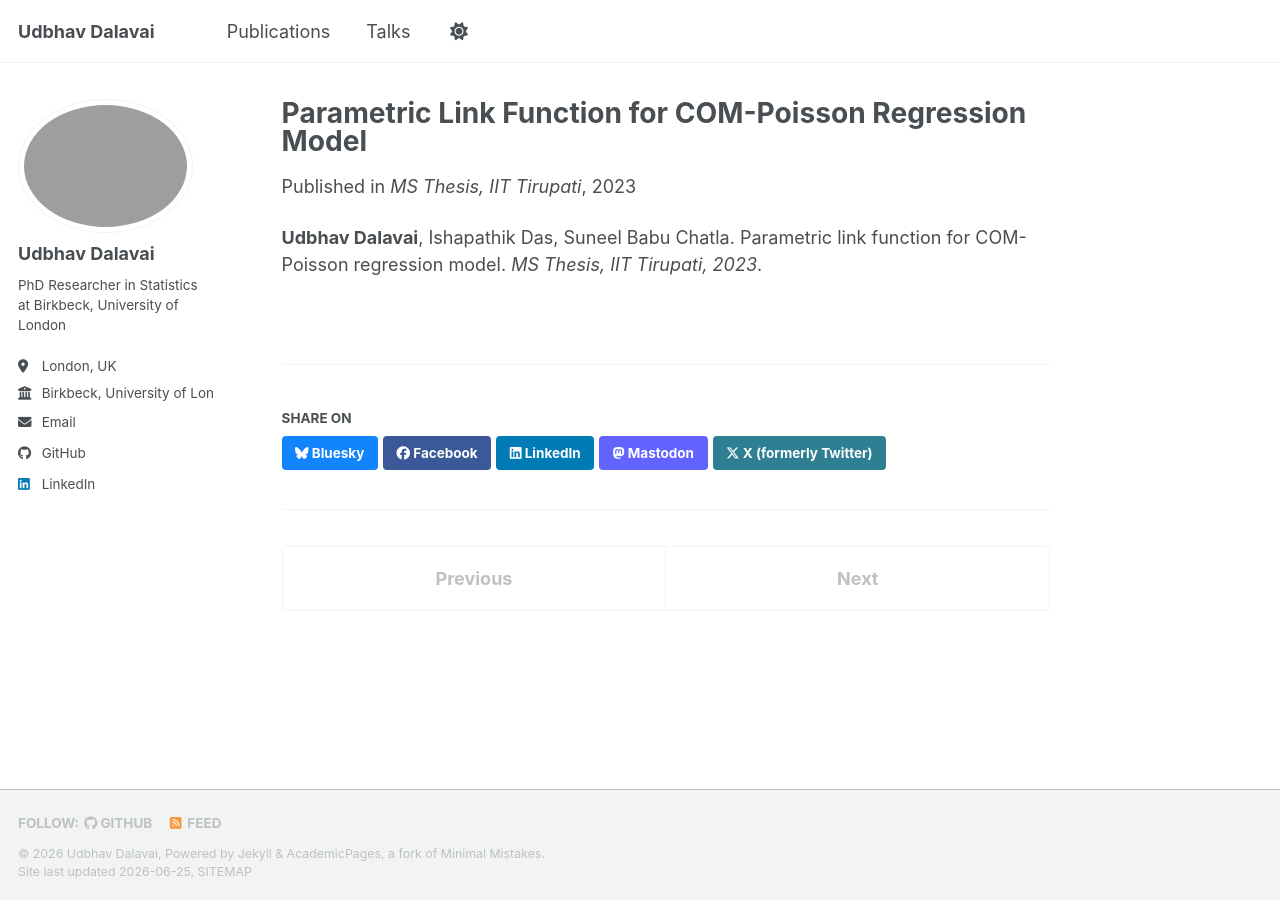
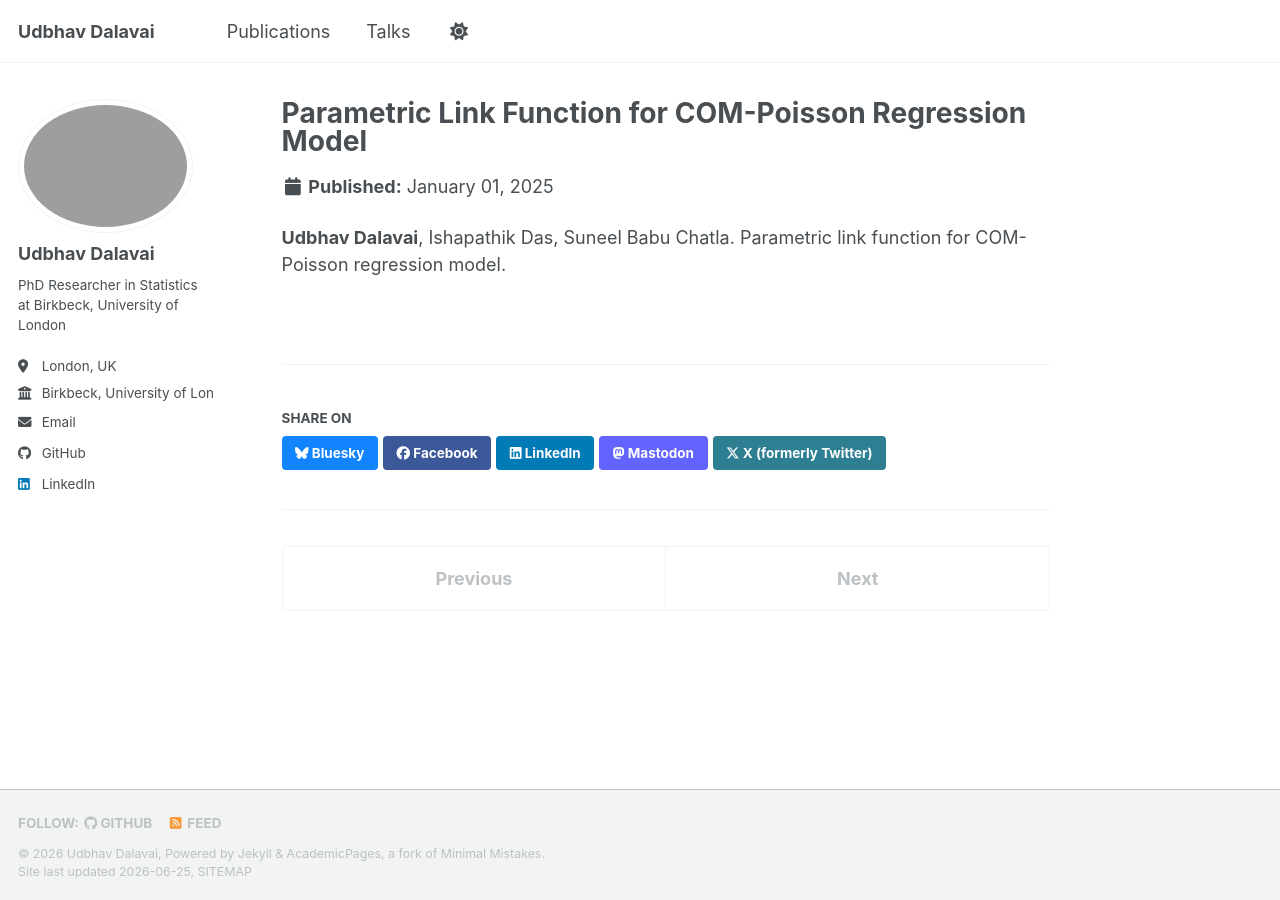
Before and after one commit to Udbhav-Dalavai/Udbhav-Dalavai.github.io, a Jekyll site: the page built from _publications/2025-01-01-com-poisson-link.md, in a window 1280 px wide. Built offline with Jekyll 4.4.1, drawn with Linux system fonts in a browser that asks for light colours; a style sheet for code colours, icons or effects is not loaded.

Commit message:
Update 2025-01-01-com-poisson-link.md

```diff
--- a/_publications/2025-01-01-com-poisson-link.md
+++ b/_publications/2025-01-01-com-poisson-link.md
@@ -3,8 +3,6 @@
 collection: publications
 category: manuscripts
 permalink: /publication/2025-01-01-com-poisson-link
-date: 2023-07-01
-venue: 'MS Thesis, IIT Tirupati'
 ---
 
-**Udbhav Dalavai**, Ishapathik Das, Suneel Babu Chatla. Parametric link function for COM-Poisson regression model. *MS Thesis, IIT Tirupati, 2023*.
+**Udbhav Dalavai**, Ishapathik Das, Suneel Babu Chatla. Parametric link function for COM-Poisson regression model.
```
